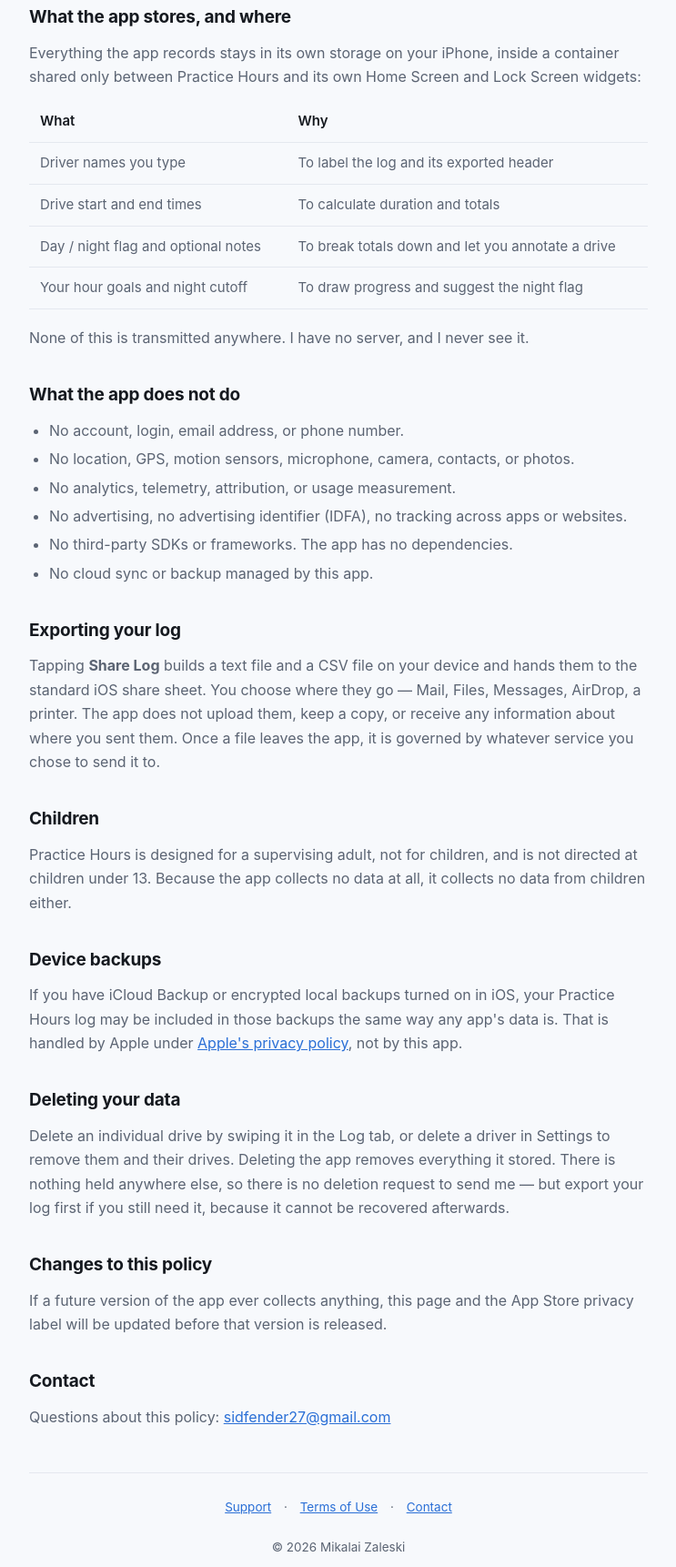
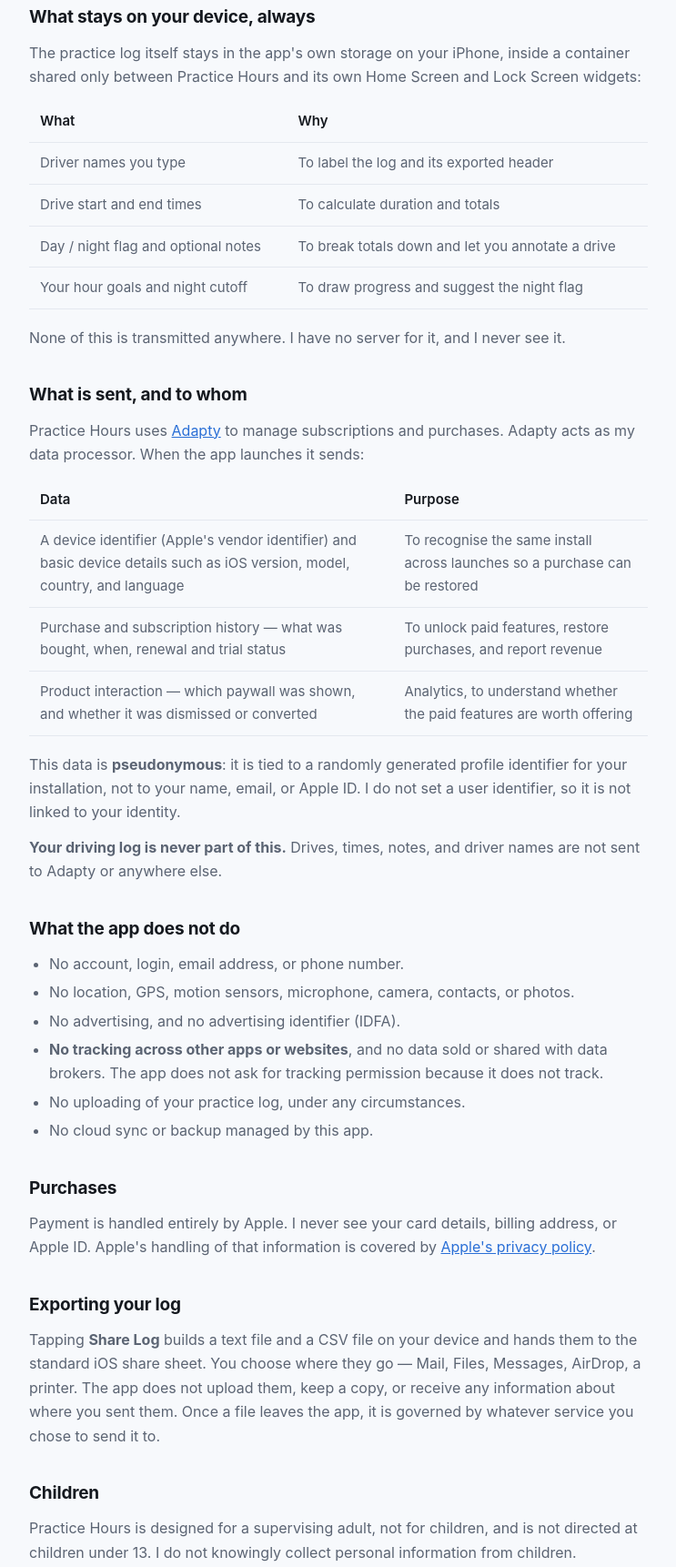
Before and after one commit to NickZaleski/practice-hours-website, a plain HTML site: page privacy.html in a window 1280 px wide. Shown: the part 379-2101 px from the top of the page at 91% size, without its empty margins (268-1011 px from the left). Drawn offline with Linux system fonts and the light colour scheme.

Commit message:
Disclose Adapty subscription data collection

```diff
--- a/privacy.html
+++ b/privacy.html
@@ -4,7 +4,7 @@
 <meta charset="utf-8">
 <meta name="viewport" content="width=device-width, initial-scale=1">
 <title>Practice Hours — Privacy Policy</title>
-<meta name="description" content="Privacy policy for Practice Hours. No data is collected.">
+<meta name="description" content="Privacy policy for Practice Hours. Your driving log stays on your device.">
 <style>
   :root {
     --deep:#0B3D91; --blue:#2A6FD6; --amber:#FFB020;
@@ -74,14 +74,14 @@
 <div class="wrap">
 
   <div class="headline">
-    <strong>Practice Hours does not collect any data.</strong>
-    <p style="margin:8px 0 0">There is no account, no sign-up, no analytics, no advertising,
-       no crash reporting, and no third-party code of any kind. The app makes no network
-       requests. Nothing you enter leaves your device unless you deliberately export it.</p>
+    <strong>Your driving log never leaves your device.</strong>
+    <p style="margin:8px 0 0">Every drive, time, note, and driver name you enter is stored on
+       your iPhone and is never uploaded. There is no account and no sign-up. The only
+       information that leaves the app is anonymous subscription data, described below.</p>
   </div>
 
-  <h2>What the app stores, and where</h2>
-  <p>Everything the app records stays in its own storage on your iPhone, inside a container
+  <h2>What stays on your device, always</h2>
+  <p>The practice log itself stays in the app's own storage on your iPhone, inside a container
      shared only between Practice Hours and its own Home Screen and Lock Screen widgets:</p>
   <table>
     <thead>
@@ -94,17 +94,42 @@
       <tr><td>Your hour goals and night cutoff</td><td>To draw progress and suggest the night flag</td></tr>
     </tbody>
   </table>
-  <p>None of this is transmitted anywhere. I have no server, and I never see it.</p>
+  <p>None of this is transmitted anywhere. I have no server for it, and I never see it.</p>
+
+  <h2>What is sent, and to whom</h2>
+  <p>Practice Hours uses <a href="https://adapty.io/privacy/">Adapty</a> to manage
+     subscriptions and purchases. Adapty acts as my data processor. When the app launches it
+     sends:</p>
+  <table>
+    <thead>
+      <tr><th>Data</th><th>Purpose</th></tr>
+    </thead>
+    <tbody>
+      <tr><td>A device identifier (Apple's vendor identifier) and basic device details such as iOS version, model, country, and language</td><td>To recognise the same install across launches so a purchase can be restored</td></tr>
+      <tr><td>Purchase and subscription history — what was bought, when, renewal and trial status</td><td>To unlock paid features, restore purchases, and report revenue</td></tr>
+      <tr><td>Product interaction — which paywall was shown, and whether it was dismissed or converted</td><td>Analytics, to understand whether the paid features are worth offering</td></tr>
+    </tbody>
+  </table>
+  <p>This data is <strong>pseudonymous</strong>: it is tied to a randomly generated profile
+     identifier for your installation, not to your name, email, or Apple ID. I do not set a
+     user identifier, so it is not linked to your identity.</p>
+  <p><strong>Your driving log is never part of this.</strong> Drives, times, notes, and driver
+     names are not sent to Adapty or anywhere else.</p>
 
   <h2>What the app does not do</h2>
   <ul>
     <li>No account, login, email address, or phone number.</li>
     <li>No location, GPS, motion sensors, microphone, camera, contacts, or photos.</li>
-    <li>No analytics, telemetry, attribution, or usage measurement.</li>
-    <li>No advertising, no advertising identifier (IDFA), no tracking across apps or websites.</li>
-    <li>No third-party SDKs or frameworks. The app has no dependencies.</li>
+    <li>No advertising, and no advertising identifier (IDFA).</li>
+    <li><strong>No tracking across other apps or websites</strong>, and no data sold or shared with data brokers. The app does not ask for tracking permission because it does not track.</li>
+    <li>No uploading of your practice log, under any circumstances.</li>
     <li>No cloud sync or backup managed by this app.</li>
   </ul>
+
+  <h2>Purchases</h2>
+  <p>Payment is handled entirely by Apple. I never see your card details, billing address, or
+     Apple ID. Apple's handling of that information is covered by
+     <a href="https://www.apple.com/legal/privacy/">Apple's privacy policy</a>.</p>
 
   <h2>Exporting your log</h2>
   <p>Tapping <strong>Share Log</strong> builds a text file and a CSV file on your device and
@@ -115,8 +140,8 @@
 
   <h2>Children</h2>
   <p>Practice Hours is designed for a supervising adult, not for children, and is not
-     directed at children under 13. Because the app collects no data at all, it collects no
-     data from children either.</p>
+     directed at children under 13. I do not knowingly collect personal information from
+     children.</p>
 
   <h2>Device backups</h2>
   <p>If you have iCloud Backup or encrypted local backups turned on in iOS, your Practice
@@ -126,13 +151,21 @@
 
   <h2>Deleting your data</h2>
   <p>Delete an individual drive by swiping it in the Log tab, or delete a driver in Settings
-     to remove them and their drives. Deleting the app removes everything it stored. There is
-     nothing held anywhere else, so there is no deletion request to send me — but export your
-     log first if you still need it, because it cannot be recovered afterwards.</p>
+     to remove them and their drives. Deleting the app removes everything it stored locally —
+     export your log first if you still need it, because it cannot be recovered afterwards.</p>
+  <p>To have the subscription data associated with your installation deleted, email me at
+     <a href="mailto:sidfender27@gmail.com">sidfender27@gmail.com</a> and I will request its
+     removal from Adapty.</p>
+
+  <h2>Your rights</h2>
+  <p>Depending on where you live, you may have the right to access, correct, export, or delete
+     the data described above, and to object to its processing. Because the practice log never
+     leaves your device, you already hold it directly. For the subscription data, write to the
+     address above.</p>
 
   <h2>Changes to this policy</h2>
-  <p>If a future version of the app ever collects anything, this page and the App Store
-     privacy label will be updated before that version is released.</p>
+  <p>If a future version of the app collects anything beyond what is described here, this page
+     and the App Store privacy label will be updated before that version is released.</p>
 
   <h2>Contact</h2>
   <p>Questions about this policy: <a href="mailto:sidfender27@gmail.com">sidfender27@gmail.com</a></p>
```
Also changed, not shown: terms.html (+2 -1 lines).
